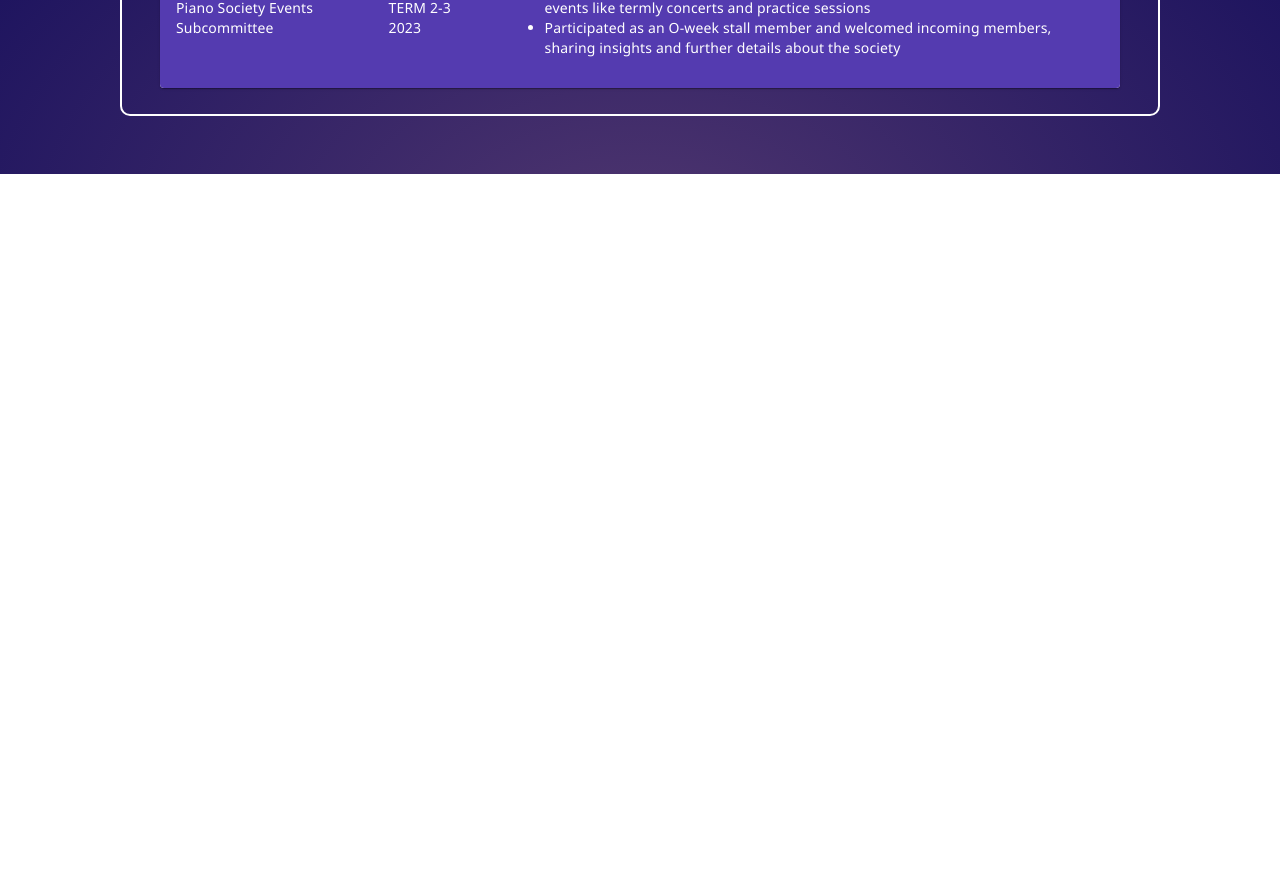
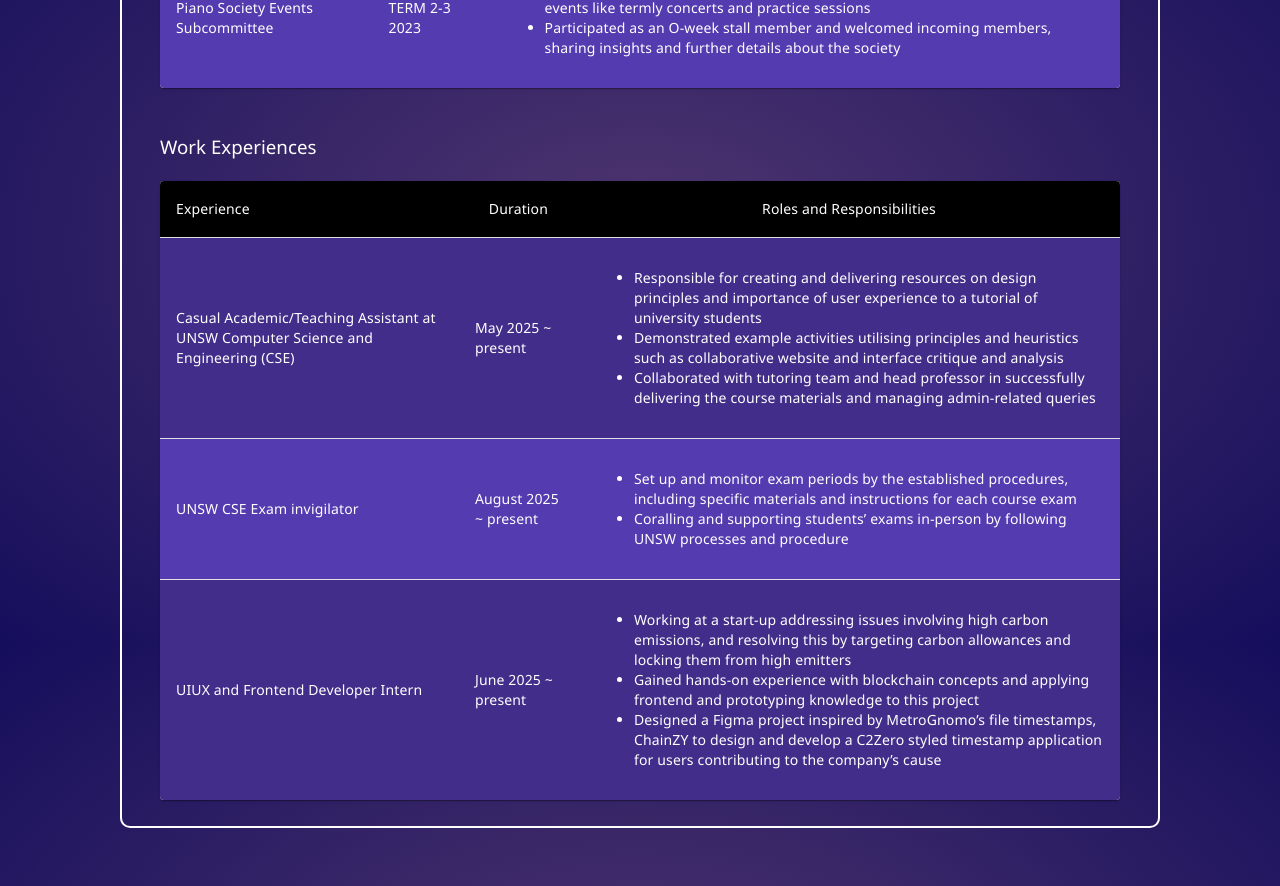
Before and after one commit to NgTaniel/port, a React (Vite) app in the folder portfolio/: page /port/experience in a window 1280 px wide. Shown: the part 956-1842 px from the top of the page. Before the commit the page ends 1130 px from the top, so only its background shows below. Built offline with nearby package versions, Linux system fonts and the light colour scheme.

Commit message:
updated experiences

```diff
--- a/portfolio/pages/Experiencepage.jsx
+++ b/portfolio/pages/Experiencepage.jsx
@@ -76,6 +76,32 @@ const Experiencepage = () => {
     )
   ];
 
+  const workData = [
+    createData(
+      'Casual Academic/Teaching Assistant at UNSW Computer Science and Engineering (CSE)', 'May 2025 ~ present',
+      [
+        'Responsible for creating and delivering resources on design principles and importance of user experience to a tutorial of university students',
+        'Demonstrated example activities utilising principles and heuristics such as collaborative website and interface critique and analysis',
+        'Collaborated with tutoring team and head professor in successfully delivering the course materials and managing admin-related queries'
+      ]
+    ),
+    createData(
+      'UNSW CSE Exam invigilator', 'August 2025 ~ present',
+      [
+        'Set up and monitor exam periods by the established procedures, including specific materials and instructions for each course exam',
+        'Coralling and supporting students’ exams in-person by following UNSW processes and procedure'
+      ]
+    ),
+    createData(
+      'UIUX and Frontend Developer Intern', 'June 2025 ~ present',
+      [
+        'Working at a start-up addressing issues involving high carbon emissions, and resolving this by targeting carbon allowances and locking them from high emitters',
+        'Gained hands-on experience with blockchain concepts and applying frontend and prototyping knowledge to this project',
+        'Designed a Figma project inspired by MetroGnomo’s file timestamps, ChainZY to design and develop a C2Zero styled timestamp application for users contributing to the company’s cause'
+      ]
+    )
+  ];
+
   const HeaderCells = styled(TableCell)({
     backgroundColor: 'black',
     color: 'white',
@@ -140,6 +166,42 @@ const Experiencepage = () => {
           </Table>
         </TableContainer>
         <br/>
+
+        <Subheading>Work Experiences</Subheading>
+        <TableContainer component={Paper}>
+          <Table sx={{ minWidth: 600 }} aria-label="simple table">
+            <TableHead>
+              <TableRow>
+                <HeaderCells>Experience</HeaderCells>
+                <HeaderCells align="center">Duration</HeaderCells>
+                <HeaderCells align="center">Roles&nbsp;and&nbsp;Responsibilities</HeaderCells>
+              </TableRow>
+            </TableHead>
+            <TableBody>
+              {workData.map((col, index) => (
+                <TableRow
+                key={col.name}
+                sx={{ '&:last-child td, &:last-child th': { border: 0 },
+                backgroundColor: index % 2 === 0 ? '#422E8A' : '#543BB0' }}
+                >
+                  <StyledCells sx={{background: 'none'}} component="th" scope="row">
+                    {col.name}
+                  </StyledCells>
+                  <StyledCells align="left">{col.duration}</StyledCells>
+                  <StyledCells align="left">
+                    <ul>
+                      {col.summary.map((item, index) => (
+                        <li key={index}>{item}</li>
+                      ))}
+                    </ul>
+                  </StyledCells>
+
+                </TableRow>
+              ))}
+            </TableBody>
+          </Table>
+        </TableContainer>
+        <br/>
       </ExpContainer>
       <br/>
     </AnimateComp>
```
